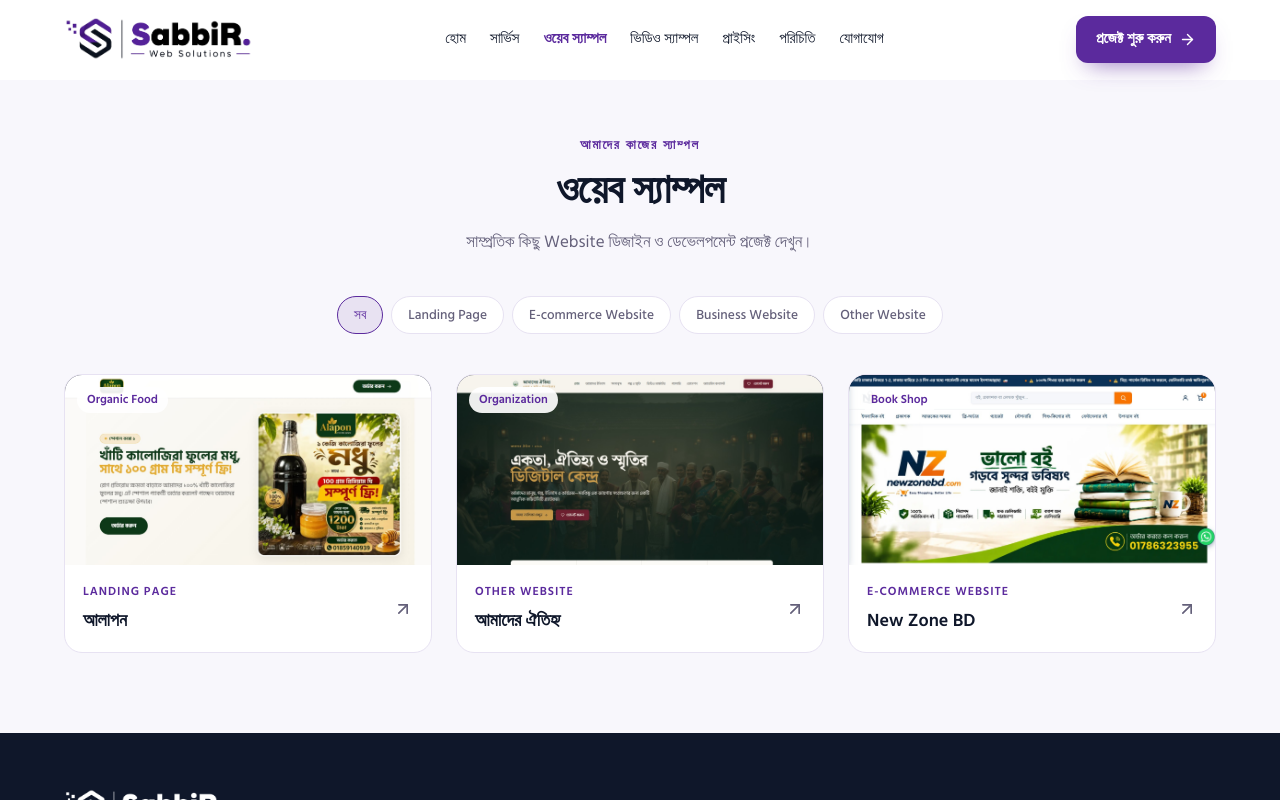
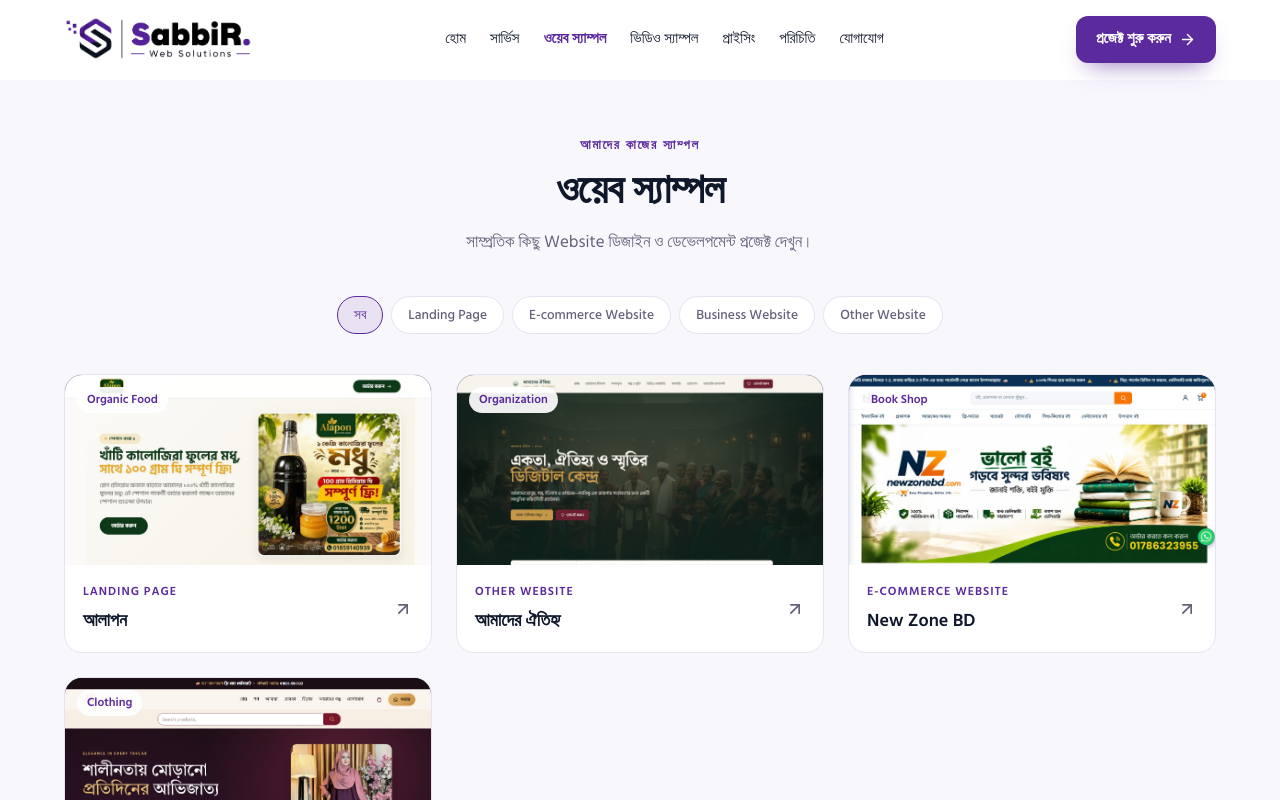
Before and after one commit to sourov6580/sabbir-web-solutions, a Next.js app: page /web-samples in a window 1280 px wide. Shown: the top 800 px of the page. Built offline with nearby package versions, Linux system fonts and the light colour scheme.

Commit message:
Update site.js

```diff
--- a/content/site.js
+++ b/content/site.js
@@ -122,6 +122,7 @@
     { t: "আলাপন", cat: "Landing Page", biz: "Organic Food", url: "https://landing.rwmart.shop/step/alapon/", image: "/images/alaapon.com.png" },
     { t: "আমাদের ঐতিহ্য", cat: "Other Website", biz: "Organization", url: "https://amader-proshchitra.lovable.app/", image: "/images/amader-oitijjo.png" },
     { t: "New Zone BD", cat: "E-commerce Website", biz: "Book Shop", url: "https://newzonebd.rwmart.shop/", image: "/images/newzonebd.rwmart.shop.png" },
+    { t: "Borka Everyday", cat: "E-commerce Website", biz: "Clothing", url: "https://borkaeveryday.rwmart.shop/", image: "/images/borkaeveryday.rwmart.shop.png" },
   ],
   video: [
     { t: "M M Agro – Fresh Agricultural & Dairy", cat: "E-commerce & Product Ads", biz: "এগ্রিকালচার", url: "https://youtu.be/Fn0Z41aj2Gs", image: "https://img.youtube.com/vi/Fn0Z41aj2Gs/hqdefault.jpg" },
```
